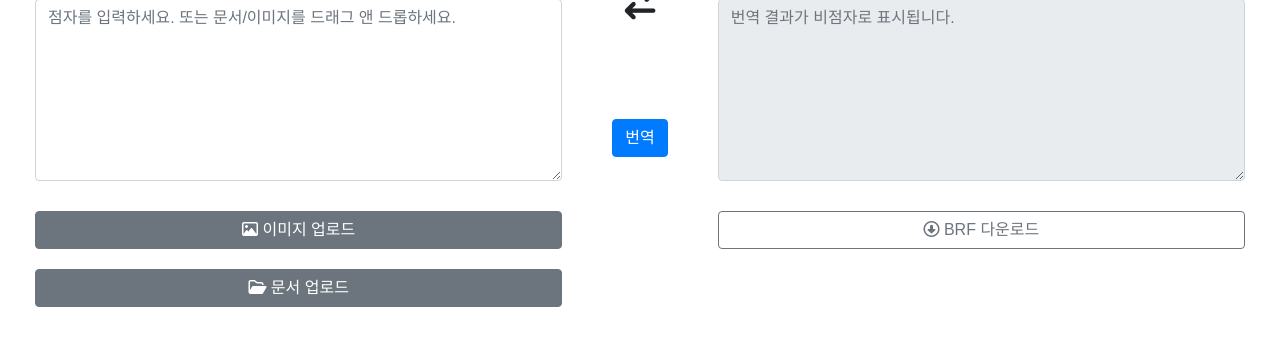
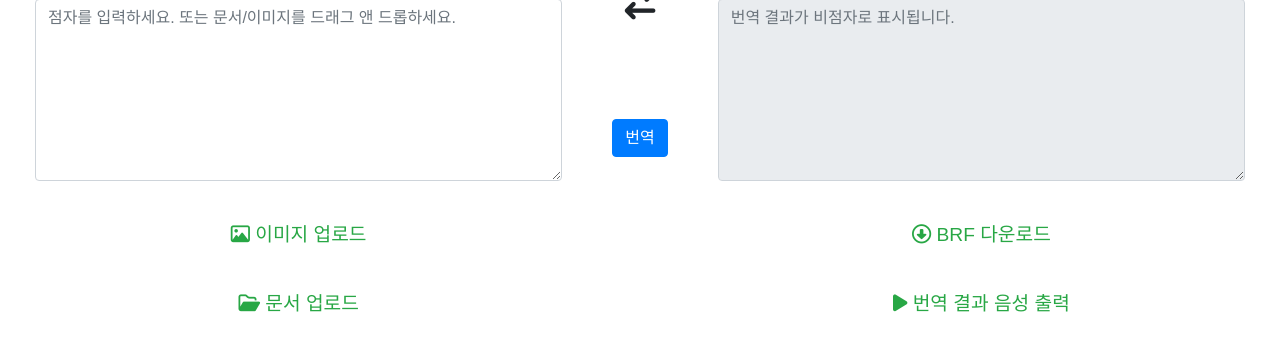
Before and after one commit to eomeuije/vision_bridge, a Flask app: template src/main/resources/templates/index.html in a window 1280 px wide. Shown: the part 200-551 px from the top of the page. Run offline with Flask 3, Linux system fonts and the light colour scheme; the template is opened without the code that fills it, so the values that code supplies are empty; some libraries are stand-ins or nearby versions.

Commit message:
Update index.html
음성 출력 부분 수정

```diff
--- a/src/main/resources/templates/index.html
+++ b/src/main/resources/templates/index.html
@@ -11,15 +11,15 @@
 <body>
 <!-- 로고, 제목, 사용법 버튼 영역 -->
 <div class="header d-flex align-items-center justify-content-between">
-    <!-- 로고 영역 (탭 순서 제외) -->
+    <!-- 로고 영역 -->
     <div class="logo" aria-hidden="true">
         <i class="fa-solid fa-eye logo-icon"></i>
     </div>
 
-    <!-- 제목 영역 (가운데 배치) -->
+    <!-- 제목 영역 -->
     <h1 id="mainTitle" tabindex="1">Vision Bridge</h1>
 
-    <!-- 사용법 버튼 영역 (오른쪽 배치) -->
+    <!-- 사용법 버튼 -->
     <button id="helpButton" class="btn help-button" aria-label="Vision Bridge 사용법 보기" tabindex="2">
         <i class="fa-regular fa-circle-question"></i> 사용법
     </button>
@@ -36,14 +36,14 @@
             </h4>
             <textarea id="inputText" class="form-control" rows="7" placeholder="점자를 입력하세요. 또는 문서/이미지를 드래그 앤 드롭하세요." aria-label="번역 입력창" tabindex="5"></textarea>
 
-            <!-- 이미지 업로드, 문서 업로드 버튼들 -->
             <div class="file-upload">
-                <button class="btn btn-secondary" aria-label="이미지 파일 업로드" onclick="document.getElementById('imageUpload').click()" tabindex="10">
+                <!-- 이미지 업로드 버튼 -->
+                <button class="shared-button" aria-label="이미지 파일 업로드" onclick="document.getElementById('imageUpload').click()" tabindex="11">
                     <i class="fa-regular fa-image"></i> 이미지 업로드
                 </button>
                 <input type="file" id="imageUpload" style="display: none;">
-
-                <button class="btn btn-secondary" aria-label="문서 파일 업로드" onclick="document.getElementById('documentUpload').click()" tabindex="11">
+                <!-- 문서 업로드 버튼 -->
+                <button class="shared-button" aria-label="문서 파일 업로드" onclick="document.getElementById('documentUpload').click()" tabindex="12">
                     <i class="fa-regular fa-folder-open"></i> 문서 업로드
                 </button>
                 <input type="file" id="documentUpload" style="display: none;">
@@ -52,22 +52,26 @@
 
         <!-- 양방향 화살표 -->
         <div class="arrow-area">
-            <i class="arrow-icon fa-solid fa-arrow-right-arrow-left" id="translateArrow" role="button" aria-label="번역 방향 변경" tabindex="5"></i>
-            <button id="translateButton" class="btn btn-primary translate-button" aria-label="번역 실행" tabindex="6">번역</button>
+            <i class="arrow-icon fa-solid fa-arrow-right-arrow-left" id="translateArrow" role="button" aria-label="번역 방향 변경" tabindex="6"></i>
+            <button id="translateButton" class="btn btn-primary translate-button" aria-label="번역 실행" tabindex="7">번역</button>
         </div>
 
         <!-- 텍스트 출력 영역 -->
         <div class="translator-area">
             <h4>
-                <span class="lang-toggle" id="brailleToText" role="tab" aria-selected="false" aria-controls="outputText" tabindex="7">점자</span>
-                <span class="lang-toggle active" id="textToBraille" role="tab" aria-selected="true" aria-controls="outputText" tabindex="8">비점자</span>
+                <span class="lang-toggle" id="brailleToText" role="tab" aria-selected="false" aria-controls="outputText" tabindex="8">점자</span>
+                <span class="lang-toggle active" id="textToBraille" role="tab" aria-selected="true" aria-controls="outputText" tabindex="9">비점자</span>
             </h4>
-            <textarea id="outputText" class="form-control" rows="7" readonly placeholder="번역 결과가 비점자로 표시됩니다." aria-label="번역 결과창" tabindex="9"></textarea>
+            <textarea id="outputText" class="form-control" rows="7" readonly placeholder="번역 결과가 비점자로 표시됩니다." aria-label="번역 결과창" tabindex="10"></textarea>
 
-            <!-- BRF 다운로드 버튼 -->
             <div class="action-buttons">
-                <button id="downloadButton" class="btn btn-outline-secondary" aria-label="BRF 파일 다운로드" tabindex="13">
+                <!-- BRF 다운로드 버튼 -->
+                <button id="downloadButton" class="shared-button" aria-label="BRF 파일 다운로드" tabindex="13">
                     <i class="fa-regular fa-circle-down"></i> BRF 다운로드
+                </button>
+                <!-- 음성 출력 버튼 -->
+                <button id="voiceButton" class="shared-button" aria-label="번역 결과 음성 출력" tabindex="14">
+                    <i class="fa-solid fa-play"></i> 번역 결과 음성 출력
                 </button>
             </div>
         </div>
@@ -125,24 +129,6 @@
         }
     });
 
-    // BRF 다운로드 버튼
-    document.getElementById('downloadButton').addEventListener('click', function () {
-        const content = outputText.value;
-        if (!content) {
-            alert('다운로드할 내용이 없습니다.');
-            return;
-        }
-        const blob = new Blob([content], { type: 'text/plain' });
-        const url = URL.createObjectURL(blob);
-        const a = document.createElement('a');
-        a.href = url;
-        a.download = 'translated.brf';
-        document.body.appendChild(a);
-        a.click();
-        document.body.removeChild(a);
-        URL.revokeObjectURL(url);
-    });
-
     // 사용법 버튼
     document.getElementById('helpButton').addEventListener('click', function () {
         window.open('/help', '_blank', 'width=600,height=400');
@@ -188,6 +174,37 @@
                 alert('번역 요청 중 문제가 발생했습니다.');
             });
     });
+
+    // BRF 다운로드 버튼
+    document.getElementById('downloadButton').addEventListener('click', function () {
+        const content = outputText.value;
+        if (!content) {
+            alert('다운로드할 내용이 없습니다.');
+            return;
+        }
+        const blob = new Blob([content], { type: 'text/plain' });
+        const url = URL.createObjectURL(blob);
+        const a = document.createElement('a');
+        a.href = url;
+        a.download = 'translated.brf';
+        document.body.appendChild(a);
+        a.click();
+        document.body.removeChild(a);
+        URL.revokeObjectURL(url);
+    });
+
+    // 음성 출력 버튼
+    document.getElementById('voiceButton').addEventListener('click', function () {
+        const text = document.getElementById('outputText').value; // 출력 텍스트 가져오기
+        if (text) {
+            const speech = new SpeechSynthesisUtterance(text);
+            speech.lang = 'ko-KR'; // 한국어로 설정
+            window.speechSynthesis.speak(speech); // 음성 출력
+        } else {
+            alert('번역 결과가 없습니다.');
+        }
+    });
+
 </script>
 </body>
 </html>
```
